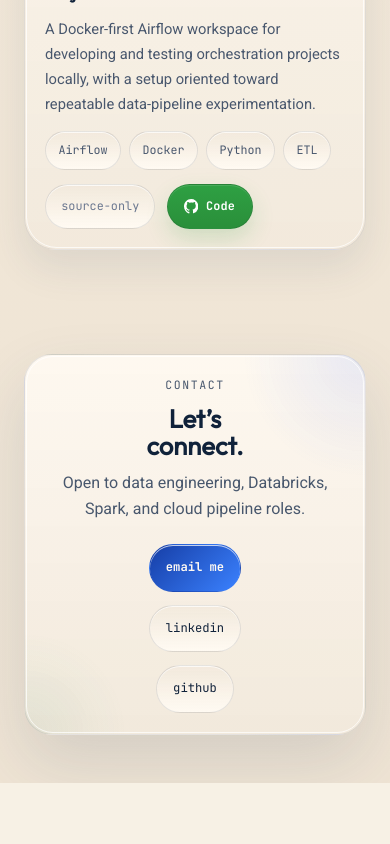
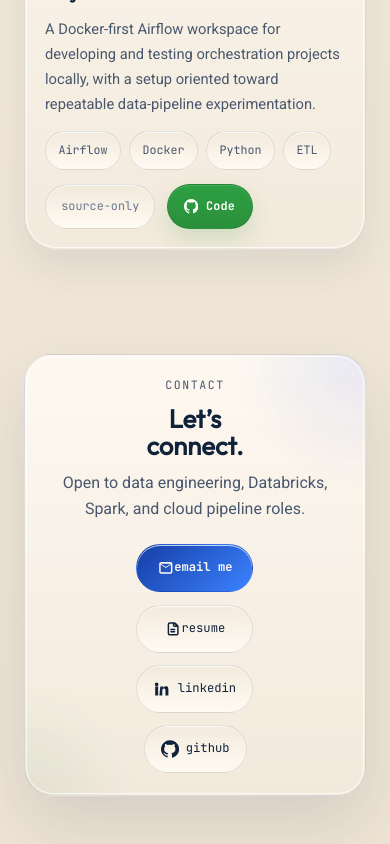
Before and after one commit to Ajay1812/react-portfolio, a React (Vite) app: page / in a window 390 px wide. Shown: the part 6779-7623 px from the top of the page. Before the commit the page ends 7562 px from the top, so only its background shows below. Built offline with nearby package versions, Linux system fonts and the light colour scheme.

Commit message:
add resume link

```diff
--- a/src/components/Contact/Contact.jsx
+++ b/src/components/Contact/Contact.jsx
@@ -1,17 +1,27 @@
 import styles from "./Contact.module.css";
+import resumeFile from "../../data/Ajay Kumar - Resume_V4.pdf";
 
 export const Contact = () => {
   const links = [
-    { label: "Email", value: "a.kumar01c@gmail.com", href: "mailto:a.kumar01c@gmail.com" },
     {
       label: "LinkedIn",
       value: "linkedin",
       href: "https://www.linkedin.com/in/nf-analyst/?skipRedirect=true",
+      icon: (
+        <svg viewBox="0 0 24 24" aria-hidden="true">
+          <path d="M4.98 3.5a2.5 2.5 0 1 1 0 5 2.5 2.5 0 0 1 0-5zM3 9h4v12H3zM10 9h3.83v1.64h.05c.53-1 1.84-2.05 3.79-2.05C21 8.59 21 11 21 14.12V21h-4v-6.1c0-1.45-.03-3.32-2.02-3.32-2.02 0-2.33 1.58-2.33 3.22V21h-4z" />
+        </svg>
+      ),
     },
     {
       label: "GitHub",
       value: "github",
       href: "https://github.com/Ajay1812",
+      icon: (
+        <svg viewBox="0 0 24 24" aria-hidden="true">
+          <path d="M12 .5a12 12 0 0 0-3.79 23.39c.6.11.82-.26.82-.58v-2.1c-3.34.73-4.04-1.43-4.04-1.43-.55-1.37-1.33-1.73-1.33-1.73-1.08-.74.08-.73.08-.73 1.2.08 1.84 1.23 1.84 1.23 1.06 1.82 2.79 1.29 3.47.99.11-.77.42-1.29.75-1.58-2.67-.3-5.48-1.34-5.48-5.94 0-1.31.47-2.39 1.24-3.24-.13-.3-.54-1.53.12-3.2 0 0 1.01-.32 3.3 1.24a11.4 11.4 0 0 1 6 0c2.29-1.56 3.3-1.24 3.3-1.24.66 1.67.25 2.9.12 3.2.77.85 1.24 1.93 1.24 3.24 0 4.61-2.81 5.64-5.49 5.94.43.37.82 1.1.82 2.23v3.3c0 .32.21.69.83.58A12 12 0 0 0 12 .5z" />
+        </svg>
+      ),
     },
   ];
 
@@ -27,16 +37,36 @@
 
       <div className={styles.actions}>
         <a className={styles.primaryCta} href="mailto:a.kumar01c@gmail.com">
+          <span className={styles.icon} aria-hidden="true">
+            <svg viewBox="0 0 24 24">
+              <path d="M3 6.75A2.75 2.75 0 0 1 5.75 4h12.5A2.75 2.75 0 0 1 21 6.75v10.5A2.75 2.75 0 0 1 18.25 20H5.75A2.75 2.75 0 0 1 3 17.25zm2.17-.25L12 11.08 18.83 6.5zM19 7.52l-6.5 4.36a.9.9 0 0 1-1 0L5 7.52v9.73c0 .41.34.75.75.75h12.5c.41 0 .75-.34.75-.75z" />
+            </svg>
+          </span>
           email me
         </a>
+        <a
+          className={styles.secondaryCta}
+          href={resumeFile}
+          target="_blank"
+          rel="noreferrer"
+        >
+          <span className={styles.icon} aria-hidden="true">
+            <svg viewBox="0 0 24 24">
+              <path d="M7.75 3h6.38c.73 0 1.42.29 1.94.8l3.12 3.12c.52.52.81 1.22.81 1.95v9.38A2.75 2.75 0 0 1 17.25 21H7.75A2.75 2.75 0 0 1 5 18.25V5.75A2.75 2.75 0 0 1 7.75 3m0 2a.75.75 0 0 0-.75.75v12.5c0 .41.34.75.75.75h9.5c.41 0 .75-.34.75-.75V9.5h-3.75A2.25 2.25 0 0 1 12 7.25V5zm6.25.44v1.81c0 .14.11.25.25.25h1.81zM9.5 12h5a1 1 0 1 1 0 2h-5a1 1 0 1 1 0-2m0 3h5a1 1 0 1 1 0 2h-5a1 1 0 1 1 0-2" />
+            </svg>
+          </span>
+          resume
+        </a>
         <ul className={styles.links}>
-          {links.slice(1).map((link) => (
+          {links.map((link) => (
             <li key={link.label} className={styles.link}>
               <a
                 href={link.href}
                 target="_blank"
                 rel="noreferrer"
+                aria-label={link.label}
               >
+                <span className={styles.icon} aria-hidden="true">{link.icon}</span>
                 {link.value}
               </a>
             </li>
--- a/src/components/Contact/Contact.module.css
+++ b/src/components/Contact/Contact.module.css
@@ -74,6 +74,7 @@
 }
 
 .primaryCta,
+.secondaryCta,
 .link a {
   display: inline-flex;
   align-items: center;
@@ -86,6 +87,11 @@
   font-size: 0.76rem;
   text-transform: lowercase;
   box-shadow: var(--glass-sheen);
+  transition:
+    transform 130ms cubic-bezier(0.22, 1, 0.36, 1),
+    box-shadow 130ms cubic-bezier(0.22, 1, 0.36, 1),
+    filter 130ms cubic-bezier(0.22, 1, 0.36, 1);
+  will-change: transform;
 }
 
 .primaryCta {
@@ -95,8 +101,36 @@
   font-weight: 700;
 }
 
+.secondaryCta {
+  color: var(--color-heading);
+}
+
 .link a {
   color: var(--color-heading);
+  gap: 0.45rem;
+}
+
+.icon {
+  display: inline-flex;
+  width: 1.1rem;
+  height: 1.1rem;
+  flex-shrink: 0;
+}
+
+.icon svg {
+  width: 100%;
+  height: 100%;
+  fill: currentColor;
+}
+
+.primaryCta:hover,
+.secondaryCta:hover,
+.link a:hover,
+.primaryCta:focus-visible,
+.secondaryCta:focus-visible,
+.link a:focus-visible {
+  transform: translateY(-2px) scale(1.02);
+  box-shadow: 0 14px 26px var(--color-accent-tint);
 }
 
 @media screen and (max-width: 920px) {
@@ -127,6 +161,7 @@
   }
 
   .primaryCta,
+  .secondaryCta,
   .link a {
     width: 100%;
   }
--- a/src/components/Hero/Hero.module.css
+++ b/src/components/Hero/Hero.module.css
@@ -87,6 +87,11 @@
   border: 1px solid var(--color-border);
   font-family: var(--font-mono);
   font-size: 0.78rem;
+  transition:
+    transform 130ms cubic-bezier(0.22, 1, 0.36, 1),
+    box-shadow 130ms cubic-bezier(0.22, 1, 0.36, 1),
+    filter 130ms cubic-bezier(0.22, 1, 0.36, 1);
+  will-change: transform;
 }
 
 .primaryBtn {
@@ -107,7 +112,17 @@
 .secondaryBtn:hover,
 .primaryBtn:focus-visible,
 .secondaryBtn:focus-visible {
-  transform: translateY(-2px);
+  transform: translateY(-2px) scale(1.02);
+}
+
+.primaryBtn:hover,
+.primaryBtn:focus-visible {
+  filter: saturate(1.08);
+}
+
+.secondaryBtn:hover,
+.secondaryBtn:focus-visible {
+  box-shadow: 0 14px 26px var(--color-accent-tint);
 }
 
 .commandHint {
@@ -139,6 +154,16 @@
   color: var(--color-muted-strong);
   font-size: 0.74rem;
   box-shadow: var(--glass-sheen);
+  transition:
+    transform 120ms cubic-bezier(0.22, 1, 0.36, 1),
+    box-shadow 120ms cubic-bezier(0.22, 1, 0.36, 1),
+    border-color 120ms cubic-bezier(0.22, 1, 0.36, 1);
+}
+
+.focusChip:hover {
+  transform: translateY(-2px);
+  border-color: var(--color-border-strong);
+  box-shadow: var(--shadow-card);
 }
 
 .metaGrid {
@@ -156,6 +181,14 @@
   box-shadow: var(--shadow-card);
   position: relative;
   overflow: hidden;
+  transition:
+    transform 140ms cubic-bezier(0.22, 1, 0.36, 1),
+    box-shadow 140ms cubic-bezier(0.22, 1, 0.36, 1);
+}
+
+.metaCard:hover {
+  transform: translateY(-2px);
+  box-shadow: var(--shadow-soft);
 }
 
 .metaCard::before {
--- a/src/components/Navbar/Navbar.jsx
+++ b/src/components/Navbar/Navbar.jsx
@@ -1,6 +1,7 @@
 import PropTypes from "prop-types";
 import { useState } from "react";
 import styles from "./Navbar.module.css";
+import resumeFile from "../../data/Ajay Kumar - Resume_V4.pdf";
 
 const navItems = [
   { label: "about", href: "#about" },
@@ -54,13 +55,18 @@
             </button>
 
             <a
-              className={styles.githubLink}
-              href="https://github.com/Ajay1812"
+              className={styles.resumeLink}
+              href={resumeFile}
               target="_blank"
               rel="noreferrer"
               onClick={() => setMenuOpen(false)}
             >
-              github
+              <span className={styles.resumeIcon} aria-hidden="true">
+                <svg viewBox="0 0 24 24">
+                  <path d="M7.75 3h6.38c.73 0 1.42.29 1.94.8l3.12 3.12c.52.52.81 1.22.81 1.95v9.38A2.75 2.75 0 0 1 17.25 21H7.75A2.75 2.75 0 0 1 5 18.25V5.75A2.75 2.75 0 0 1 7.75 3m0 2a.75.75 0 0 0-.75.75v12.5c0 .41.34.75.75.75h9.5c.41 0 .75-.34.75-.75V9.5h-3.75A2.25 2.25 0 0 1 12 7.25V5zm6.25.44v1.81c0 .14.11.25.25.25h1.81zM9.5 12h5a1 1 0 1 1 0 2h-5a1 1 0 1 1 0-2m0 3h5a1 1 0 1 1 0 2h-5a1 1 0 1 1 0-2" />
+                </svg>
+              </span>
+              resume
             </a>
           </div>
         </div>
--- a/src/components/Navbar/Navbar.module.css
+++ b/src/components/Navbar/Navbar.module.css
@@ -118,7 +118,7 @@
 }
 
 .themeButton,
-.githubLink,
+.resumeLink,
 .menuButton {
   border: 1px solid var(--color-border);
   border-radius: 999px;
@@ -150,16 +150,32 @@
 
 .themeButton:hover,
 .themeButton:focus-visible,
-.githubLink:hover,
-.githubLink:focus-visible,
+.resumeLink:hover,
+.resumeLink:focus-visible,
 .menuButton:hover,
 .menuButton:focus-visible {
   border-color: var(--color-border-strong);
   transform: translateY(-1px);
 }
 
-.githubLink {
+.resumeLink {
+  display: inline-flex;
+  align-items: center;
+  gap: 0.45rem;
   color: var(--color-heading);
+}
+
+.resumeIcon {
+  display: inline-flex;
+  width: 0.95rem;
+  height: 0.95rem;
+  flex-shrink: 0;
+}
+
+.resumeIcon svg {
+  width: 100%;
+  height: 100%;
+  fill: currentColor;
 }
 
 .menuButton {
@@ -219,7 +235,7 @@
   }
 
   .themeButton,
-  .githubLink {
+  .resumeLink {
     justify-content: center;
     width: 100%;
   }
```
Also changed, not shown: 1 other file (tests, documents, lock files or other folders).
